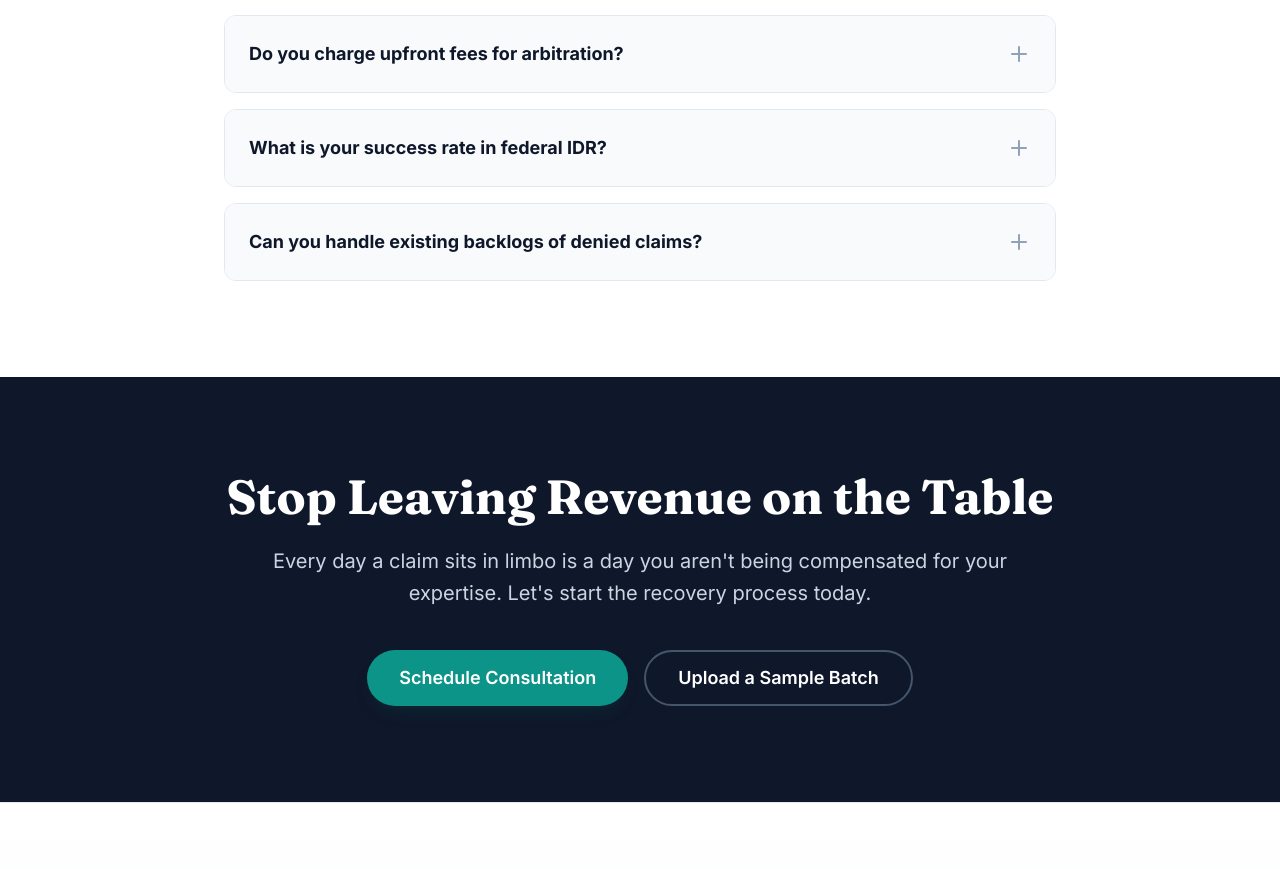
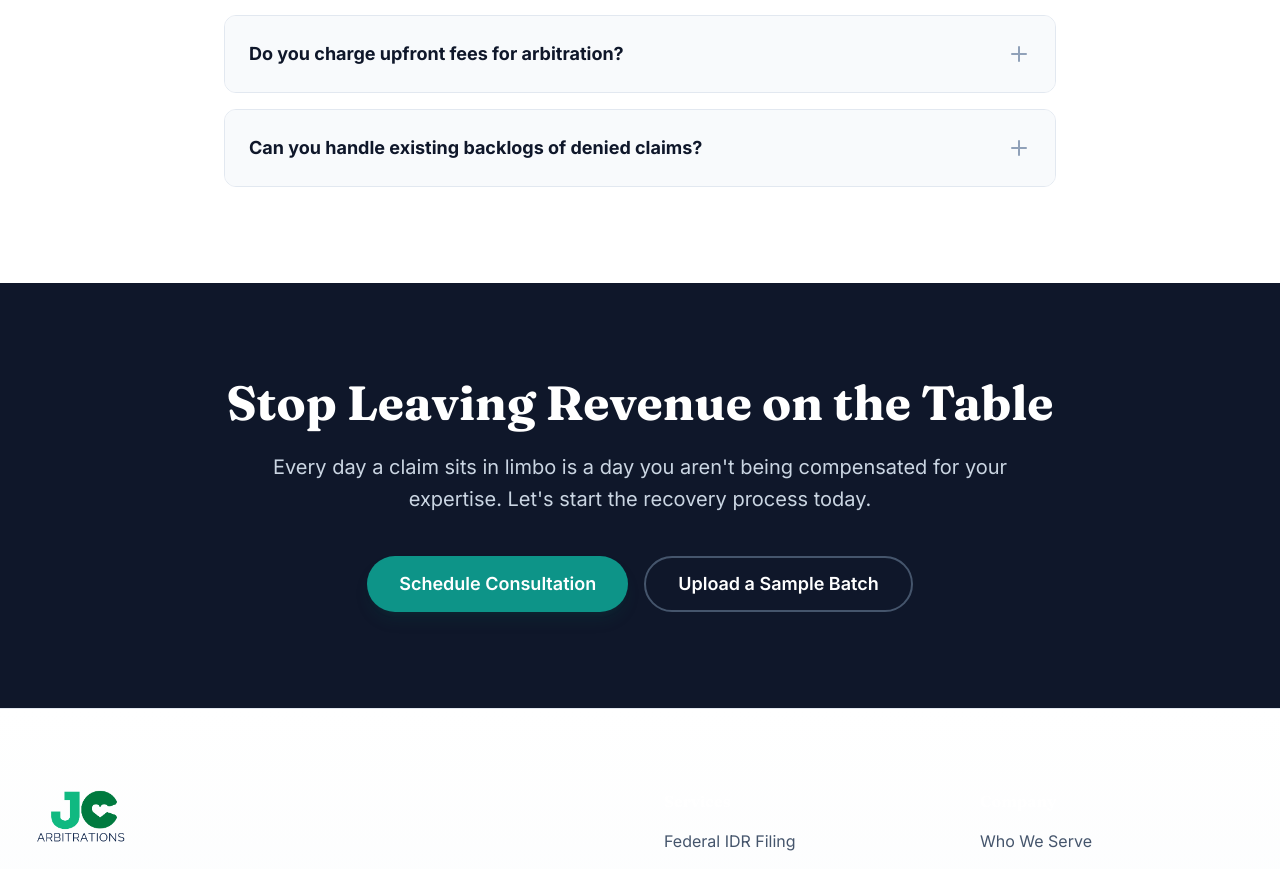
Before and after one commit to bperry129/JC-ARB, a Next.js app: page / in a window 1280 px wide. Shown: the part 6060-6929 px from the top of the page. Built offline with nearby package versions, Linux system fonts and the light colour scheme.

Commit message:
Remove 'What is your success rate' FAQ question

```diff
--- a/src/components/sections/FAQ.tsx
+++ b/src/components/sections/FAQ.tsx
@@ -13,10 +13,6 @@ const faqs = [
   {
     question: "Do you charge upfront fees for arbitration?",
     answer: "We typically operate on a contingency or hybrid model, meaning our success is directly aligned with your recovery. We audit your claims first to ensure they are viable for arbitration before filing."
-  },
-  {
-    question: "What is your success rate in federal IDR?",
-    answer: "While industry averages fluctuate, our strategic 'batching' and clinical documentation arguments consistently outperform standard submissions. We settle over 60% of cases before they even reach the arbitrator, saving you administrative fees."
   },
   {
     question: "Can you handle existing backlogs of denied claims?",
```
